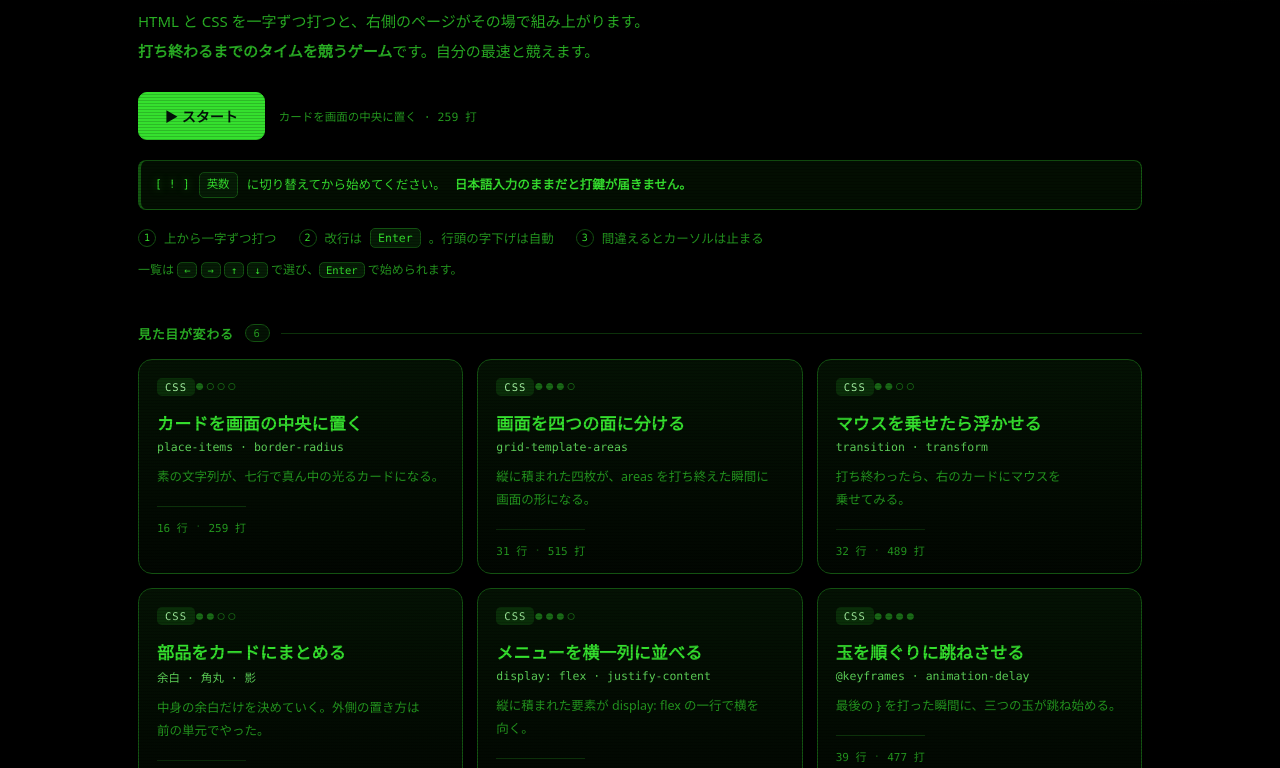
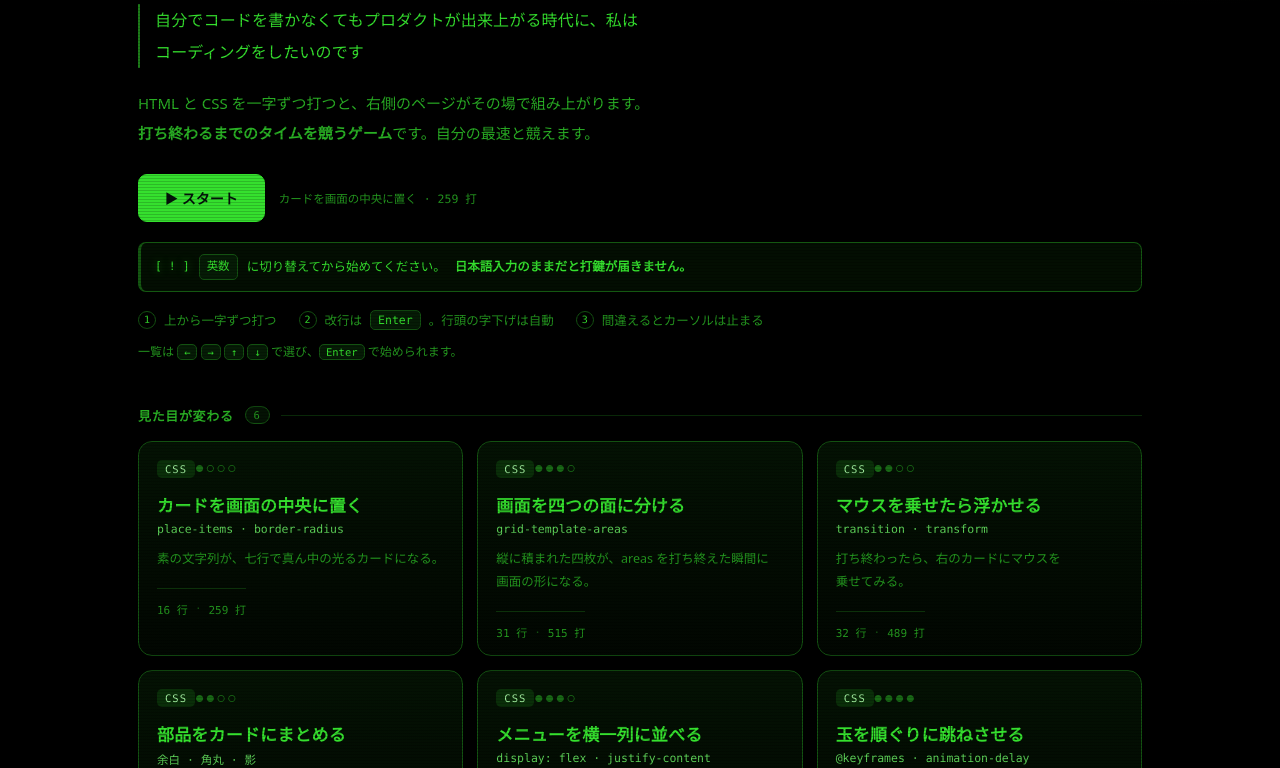
Before and after one commit to kanade0525/typing-engineer, a website with bundled scripts: page index.html in a window 1280 px wide. Shown: the part 304-1072 px from the top of the page. Built offline with nearby package versions, Linux system fonts and the light colour scheme.

Commit message:
見出しの下に一行を足す
  自分でコードを書かなくてもプロダクトが出来上がる時代に、私はコーディングをしたいのです

副題（29px）と説明（15px）のあいだ、16px で置いた。
左に主色の縦線を引いて、読み物ではなく態度の表明として立てる。
README の冒頭にも引用として置いた。

句点は付けていない。もらった文のままにしてある。

```diff
--- a/assets/css/app.css
+++ b/assets/css/app.css
@@ -190,6 +190,7 @@ a {
 
 /* 日本語を文節で折る。効かないブラウザでも普通に折れるだけ */
 .tagline,
+.creed,
 .home__lead,
 .lesson__note,
 .note {
@@ -1964,3 +1965,15 @@ kbd {
   color: var(--accent);
   border-color: var(--line);
 }
+
+/* 見出しの下に置く一行。読み物ではなく、態度の表明として立てる */
+.creed {
+  max-width: 34rem;
+  margin: 18px 0 0;
+  padding-left: 15px;
+  border-left: 2px solid color-mix(in srgb, var(--tone) 55%, transparent);
+  font-size: 16px;
+  line-height: 2;
+  letter-spacing: 0.01em;
+  color: var(--fg);
+}
--- a/index.html
+++ b/index.html
@@ -48,6 +48,8 @@
       </h1>
       <p class="rabbit" id="rabbit" aria-hidden="true" hidden></p>
       <p class="tagline">打つほど、ページができあがる。</p>
+
+      <p class="creed">自分でコードを書かなくてもプロダクトが出来上がる時代に、私はコーディングをしたいのです</p>
       <p class="home__lead">
         HTML と CSS を一字ずつ打つと、右側のページがその場で組み上がります。
         <b>打ち終わるまでのタイムを競うゲーム</b>です。自分の最速と競えます。
```
Also changed, not shown: README.md.
